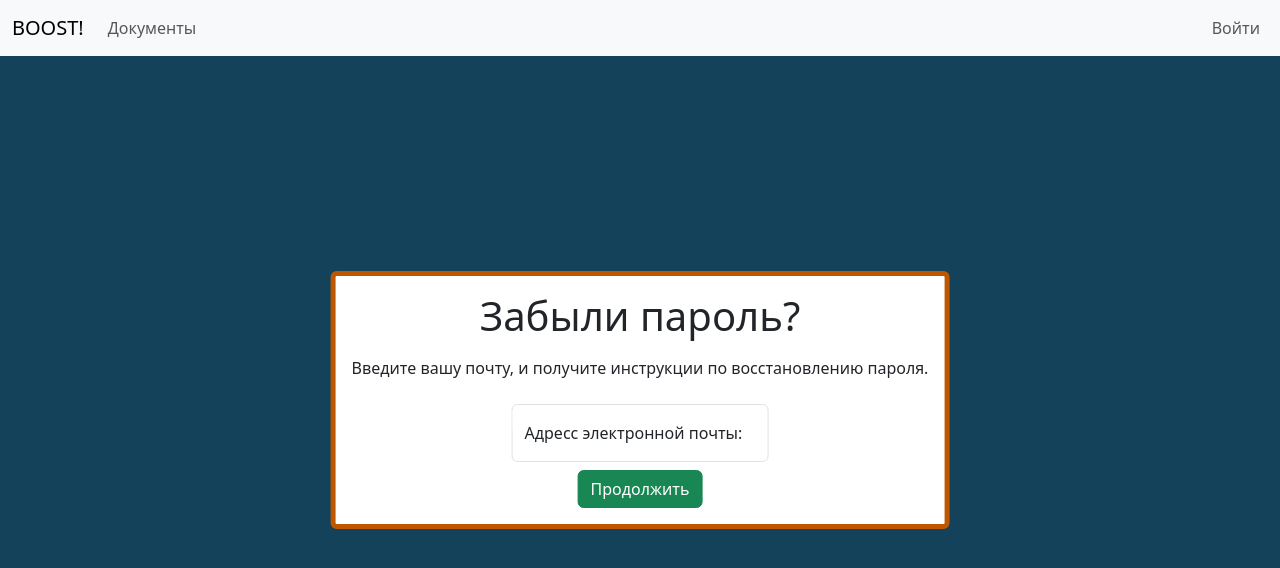
After one commit to ochkoviy-chistik/mysite, a Django app: page /reset/ in a window 1280 px wide. The commit adds this page. Shown: the top 568 px of the page. Run offline with Django 4.2, Linux system fonts and the light colour scheme; some libraries are stand-ins or nearby versions.

Commit message:
делаю...

```diff
--- a/boost/accounts/forms.py
+++ b/boost/accounts/forms.py
@@ -1,6 +1,8 @@
 from django import forms
 from django.contrib.auth import get_user_model
-from django.contrib.auth.forms import ReadOnlyPasswordHashField
+from django.contrib.auth.forms import ReadOnlyPasswordHashField, PasswordResetForm
+from django.core.exceptions import ObjectDoesNotExist
+from django.contrib.auth.hashers import make_password
 
 User = get_user_model()
 
@@ -48,6 +50,7 @@ class RegisterForm(forms.ModelForm):
         qs = User.objects.filter(email=email)
 
         if qs.exists():
+            self.fields['email'].widget.attrs['class'] = 'form-control is-invalid'
             raise forms.ValidationError("Эта почта уже используется!")
 
         return email
@@ -57,6 +60,7 @@ class RegisterForm(forms.ModelForm):
         qs = User.objects.filter(username=username)
 
         if qs.exists():
+            self.fields['username'].widget.attrs['class'] = 'form-control is-invalid'
             raise forms.ValidationError('Этот ник уже занят!')
 
         return username
@@ -70,6 +74,7 @@ class RegisterForm(forms.ModelForm):
         password_2 = cleaned_data.get("password_2")
 
         if password is not None and password != password_2:
+            self.fields['password_2'].widget.attrs['class'] = 'form-control is-invalid'
             self.add_error("password_2", "Пароли должны совпадать!")
 
         return cleaned_data
@@ -110,8 +115,27 @@ class LoginForm (forms.Form):
             'class': 'form-control',
             'placeholder': 'Пароль',
         }),
+    )
 
-    )
+    def clean_password(self):
+        email = self.cleaned_data.get('email')
+        password = self.cleaned_data.get('password')
+
+        try:
+            qs = User.objects.get(email=email)
+
+        except ObjectDoesNotExist:
+            qs = None
+
+        if qs:
+            hashed_password = make_password(password)
+
+            if hashed_password != qs.password:
+                self.fields['password'].widget.attrs['class'] = 'form-control is-invalid'
+
+        self.fields['password'].widget.attrs['class'] = 'form-control is-invalid'
+
+        return password
 
 
 class UserAdminCreationForm(forms.ModelForm):
@@ -166,3 +190,18 @@ class UserAdminChangeForm(forms.ModelForm):
         # This is done here, rather than on the field, because the
         # field does not have access to the initial value
         return self.initial["password"]
+
+
+class SetFloatPasswordForm (PasswordResetForm):
+    email = forms.EmailField(
+        label='Адресс электронной почты:',
+        max_length=254,
+        widget=forms.EmailInput(
+            attrs={
+                "autocomplete": "email",
+                "class": "form-control",
+                "id": "floatingInput",
+                "placeholder": "email",
+            }
+        ),
+    )
--- a/boost/app/templates/registration/login.html
+++ b/boost/accounts/templates/registration/login.html
@@ -45,7 +45,8 @@
                         {{form.password}}
                         <label for="{{form.password.id_for_label}}">Пароль</label>
                     </div>
-                    <div class="d-flex justify-content-end">
+                    <div class="d-flex justify-content-between">
+                        <a href="/reset" class="link mb-2">Забыли пароль?</a>
                         <a href="/signup" class="link mb-2">Регистрация</a>
                     </div>
                     <input class="btn btn-success" type="submit" value="Войти">
--- /dev/null
+++ b/boost/accounts/templates/registration/password_reset_form.html
@@ -0,0 +1,41 @@
+<!doctype html>
+{% load static %}
+<html lang="ru">
+<head>
+  <meta charset="UTF-8">
+  <meta name="viewport"
+        content="width=device-width, user-scalable=no, initial-scale=1.0, maximum-scale=1.0, minimum-scale=1.0">
+  <meta http-equiv="X-UA-Compatible" content="ie=edge">
+  <title>Забыли пароль?</title>
+  <link rel="stylesheet" href="{% static 'bootstrap.min.css' %}">
+  <link rel="stylesheet" href="{% static 'styles/main.css' %}">
+  <link rel="stylesheet" href="{% static 'styles/reset_form.css' %}">
+  <link rel="icon" type="image/x-icon" href="{% static 'cloud-fill.svg' %}">
+</head>
+<body>
+<header>
+  {% include 'menu.html' %}
+</header>
+  <main>
+    <section class="position-absolute top-50 start-50 translate-middle">
+      <div class="border-5 rounded bg-body p-3 resetBox">
+        <h1 class="text-center mb-3">Забыли пароль?</h1>
+        <p class="text-center">Введите вашу почту, и получите инструкции по восстановлению пароля.</p>
+          <form method="POST">
+            {% csrf_token %}
+            <div class="d-flex justify-content-center p-2">
+              <div class="form-floating">
+                {{ form.email }}
+                <label for="floatingInput">Адресс электронной почты:</label>
+              </div>
+            </div>
+            <div class="d-flex justify-content-center">
+              <input class="btn btn-success" type="submit" value="Продолжить">
+            </div>
+          </form>
+      </div>
+    </section>
+  </main>
+<script src="https://cdn.jsdelivr.net/npm/bootstrap@5.3.0/dist/js/bootstrap.bundle.min.js" integrity="sha384-geWF76RCwLtnZ8qwWowPQNguL3RmwHVBC9FhGdlKrxdiJJigb/j/68SIy3Te4Bkz" crossorigin="anonymous"></script>
+</body>
+</html>
--- a/boost/accounts/urls.py
+++ b/boost/accounts/urls.py
@@ -1,11 +1,17 @@
 from accounts import views
 from django.urls import path
-from django.contrib.auth.views import LogoutView
+from django.contrib.auth.views import LogoutView, \
+    PasswordResetView, PasswordResetDoneView, \
+    PasswordResetConfirmView, PasswordResetCompleteView
 
 
 urlpatterns = [
     path('login/', views.login, name='login'),
     path('logout/', LogoutView.as_view(), name='logout'),
     path('signup/', views.sign_up, name='sign_up'),
-    path('activate/<uidb64>/<token>', views.activate, name='activate'),
+    path('activate/<uidb64>/<token>/', views.activate, name='activate'),
+    path('reset/', views.StyledPasswordResetView.as_view(), name='password_reset'),
+    path('reset/done/', PasswordResetDoneView.as_view(), name='password_reset_done'),
+    path('reset/<uidb64>/<token>/', PasswordResetConfirmView.as_view(), name='password_reset_confirm'),
+    path('reset/complete/', PasswordResetCompleteView.as_view(), name='password_reset_complete'),
 ]
--- a/boost/accounts/views.py
+++ b/boost/accounts/views.py
@@ -4,6 +4,7 @@ from django.contrib.sites.shortcuts import get_current_site
 from django.core.mail import EmailMessage
 from django.contrib.auth import authenticate, login as login_auth
 from django.template.loader import render_to_string
+from django.contrib.auth.views import PasswordResetView
 from django.utils.encoding import force_bytes, force_str
 from django.utils.http import urlsafe_base64_encode, urlsafe_base64_decode
 from django.contrib import messages
@@ -86,6 +87,8 @@ def login(request):
             email = form.cleaned_data.get('email')
             password = form.cleaned_data.get('password')
 
+            print(email, password)
+
             user = authenticate(email=email, password=password)
 
             if user is not None:
@@ -113,3 +116,7 @@ def login(request):
     context['form'] = form
 
     return render(request, 'registration/login.html', context)
+
+
+class StyledPasswordResetView (PasswordResetView):
+    form_class = forms.SetFloatPasswordForm
--- a/boost/app/views.py
+++ b/boost/app/views.py
@@ -4,9 +4,8 @@ from io import BytesIO
 import dotenv
 
 from django.contrib import messages
-
 from django.shortcuts import render, redirect
-
+from django.contrib.auth import get_user_model
 from django.http import HttpResponseForbidden
 
 from .disk_invoker import unique_name_generator, DiskInvoker, COMMANDS
@@ -15,7 +14,6 @@ from accounts import forms
 from .models import Doc
 from .sort_docs import SortDocs
 
-from django.contrib.auth import get_user_model
 
 User = get_user_model()
 
@@ -260,7 +258,7 @@ def create_docs(request):
         form = DocCreationForm(request.POST, request.FILES)
 
         if form.is_valid():
-            path = DISK_PATH+unique_name_generator()
+            path = DISK_PATH + unique_name_generator()
 
             disk_invoker = DiskInvoker(token=DISK_TOKEN)
             response_file = BytesIO(
--- a/boost/boost/settings.py
+++ b/boost/boost/settings.py
@@ -40,8 +40,7 @@ INSTALLED_APPS = [
     'django.contrib.sessions',
     'django.contrib.messages',
     'django.contrib.staticfiles',
-    'app',
-    'accounts'
+    'app', 'accounts',
 ]
 
 MIDDLEWARE = [
@@ -61,7 +60,7 @@ TEMPLATES = [
     {
         'BACKEND': 'django.template.backends.django.DjangoTemplates',
         'DIRS': [
-            'app/templates'
+            'app/templates', 'accounts/templates',
         ],
         'APP_DIRS': True,
         'OPTIONS': {
--- /dev/null
+++ b/boost/static/styles/reset_form.css
@@ -0,0 +1,4 @@
+div.resetBox {
+    border-style: solid;
+    border-color: #BF5700;
+}
```
Also changed, not shown: boost/accounts/templates/registration/password_reset_complete.html (added, +10 -0 lines), boost/accounts/templates/registration/password_reset_confirm.html (added, +8 -0 lines), boost/app/forms.py (+8 -0 lines), boost/accounts/templates/registration/activate_account.html (renamed from boost/app/templates/registration/activate_account.html), boost/accounts/templates/registration/signup.html (renamed from boost/app/templates/registration/signup.html), boost/db.sqlite3.
